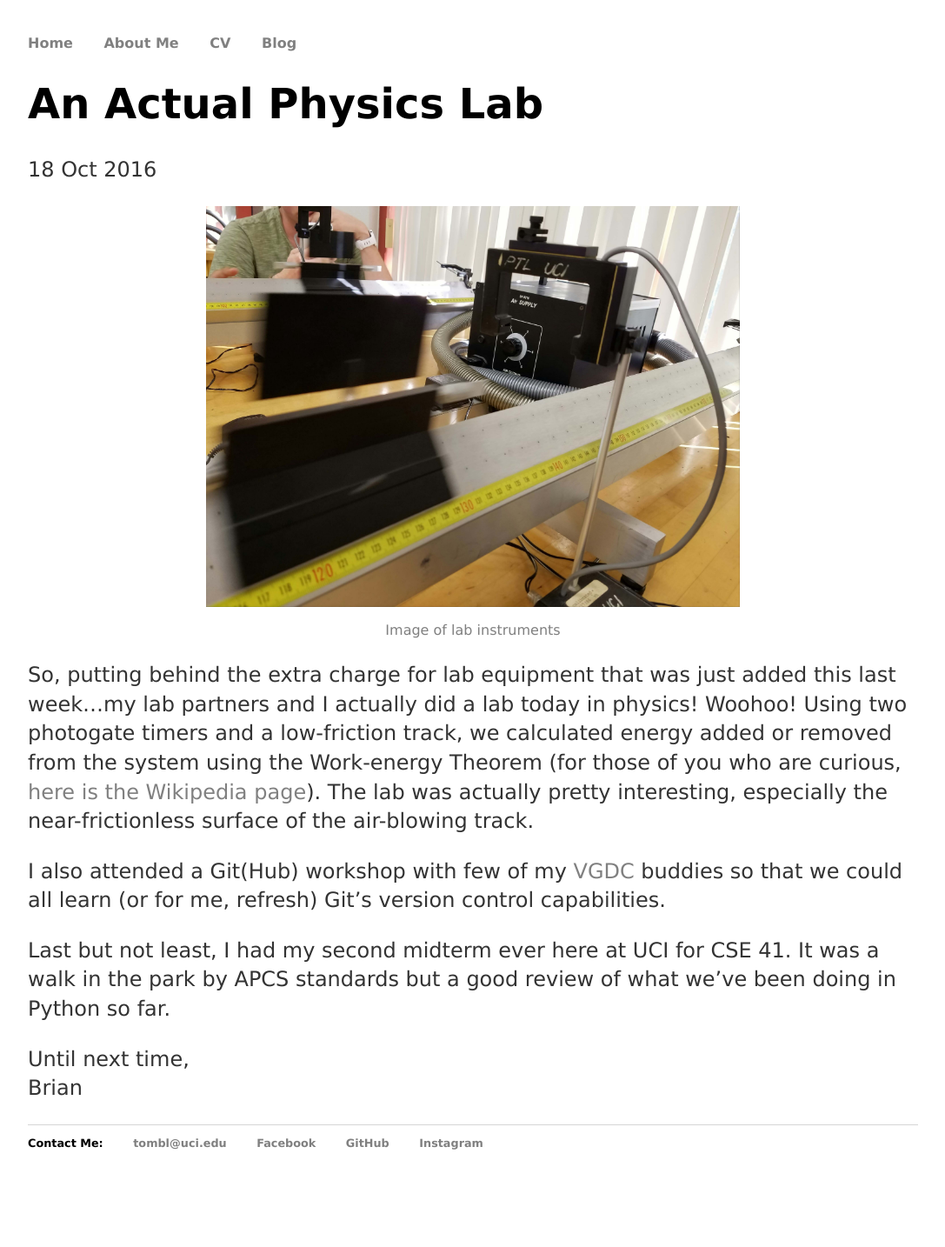
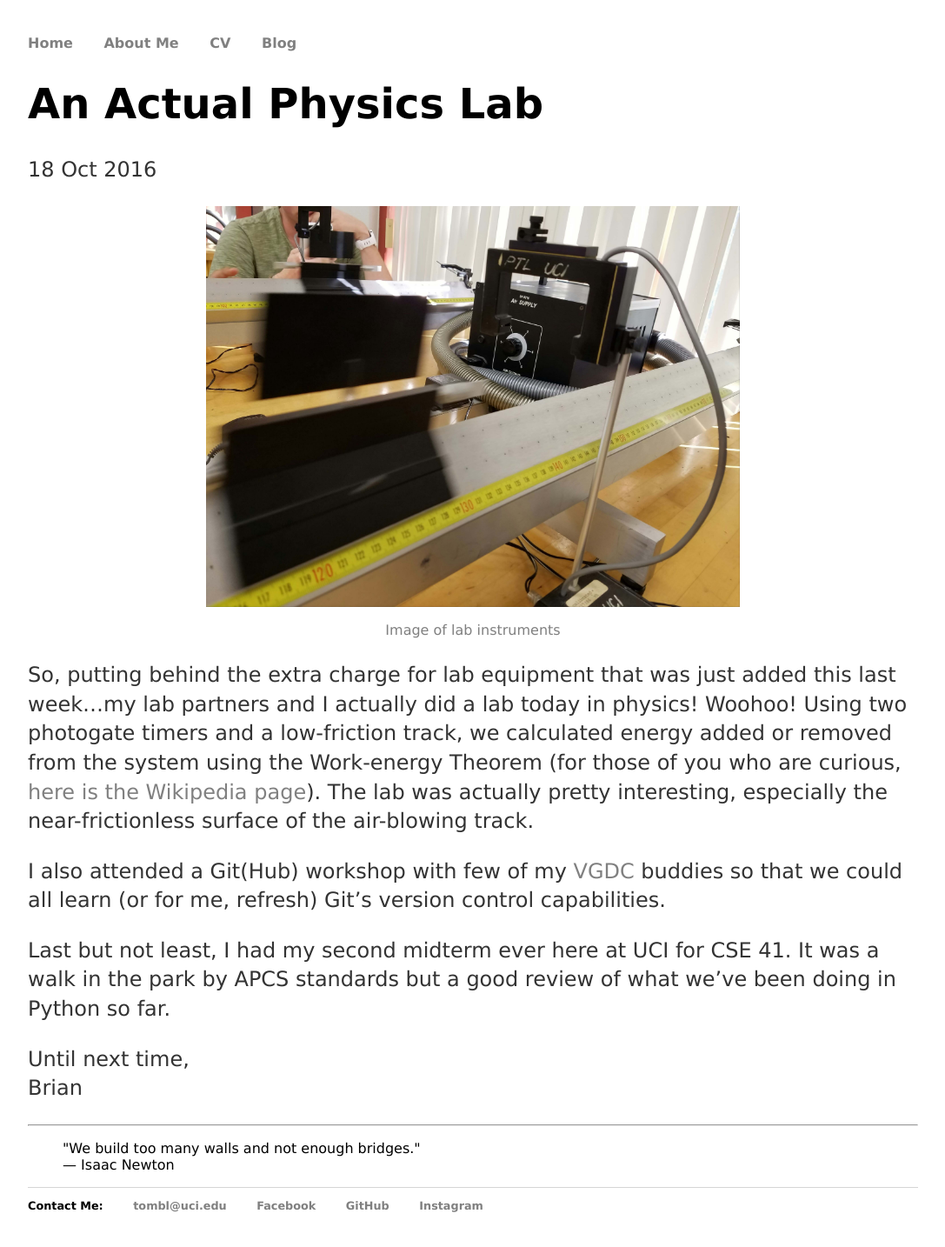
Before and after one commit to BTx123/BTx123.github.io, a Jekyll site: the page built from _posts/2016-10-18-an-actual-physics-lab.md, in a window 1280 px wide. Shown: the whole page at 87% size, without its empty margins (96-1183 px from the left). Built offline with Jekyll 4.4.1, drawn with Linux system fonts in a browser that asks for light colours; before the commit the page ends 1362 px from its top, so only the background shows below that.

Commit message:
Update post

```diff
--- a/_posts/2016-10-18-an-actual-physics-lab.md
+++ b/_posts/2016-10-18-an-actual-physics-lab.md
@@ -17,3 +17,10 @@ Last but not least, I had my second midterm ever here at UCI for CSE 41. It was
 
 Until next time,<br/>
 Brian
+
+---
+
+<blockquote>
+"We build too many walls and not enough bridges."<br/>
+&mdash; Isaac Newton
+</blockquote>
```
